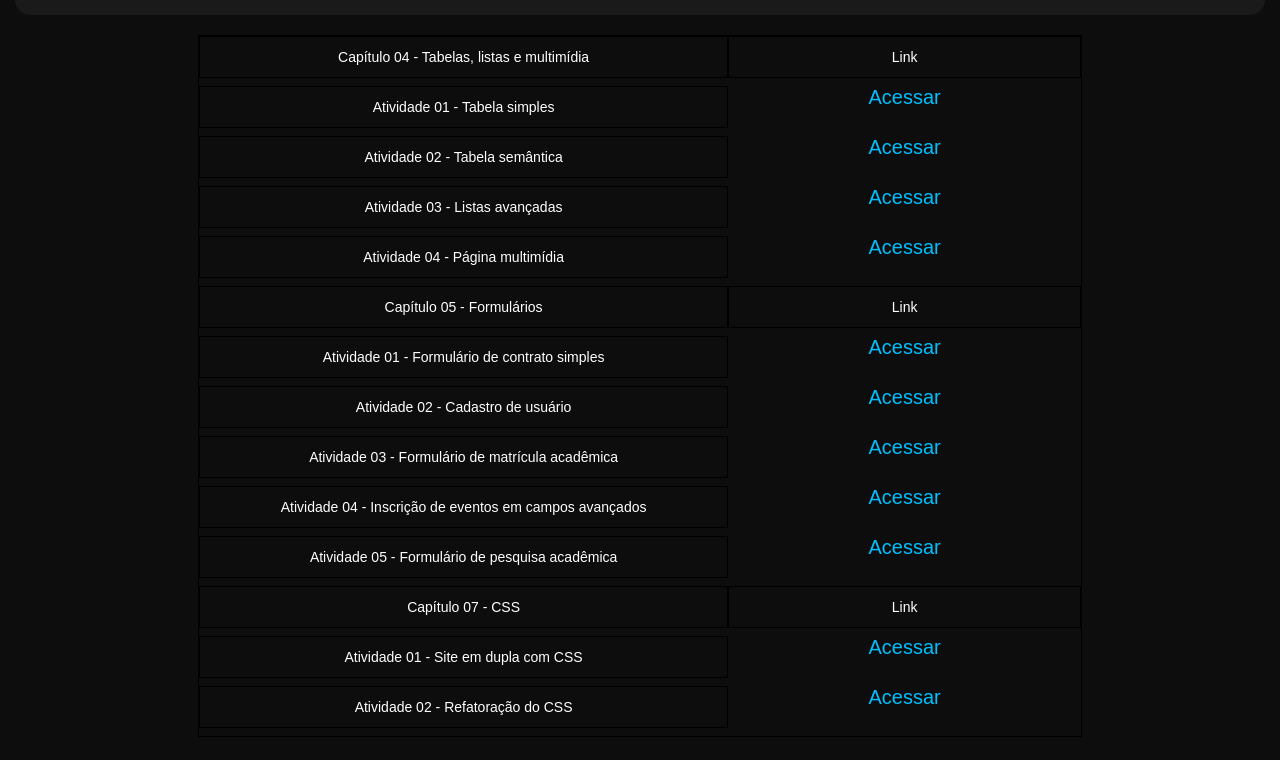
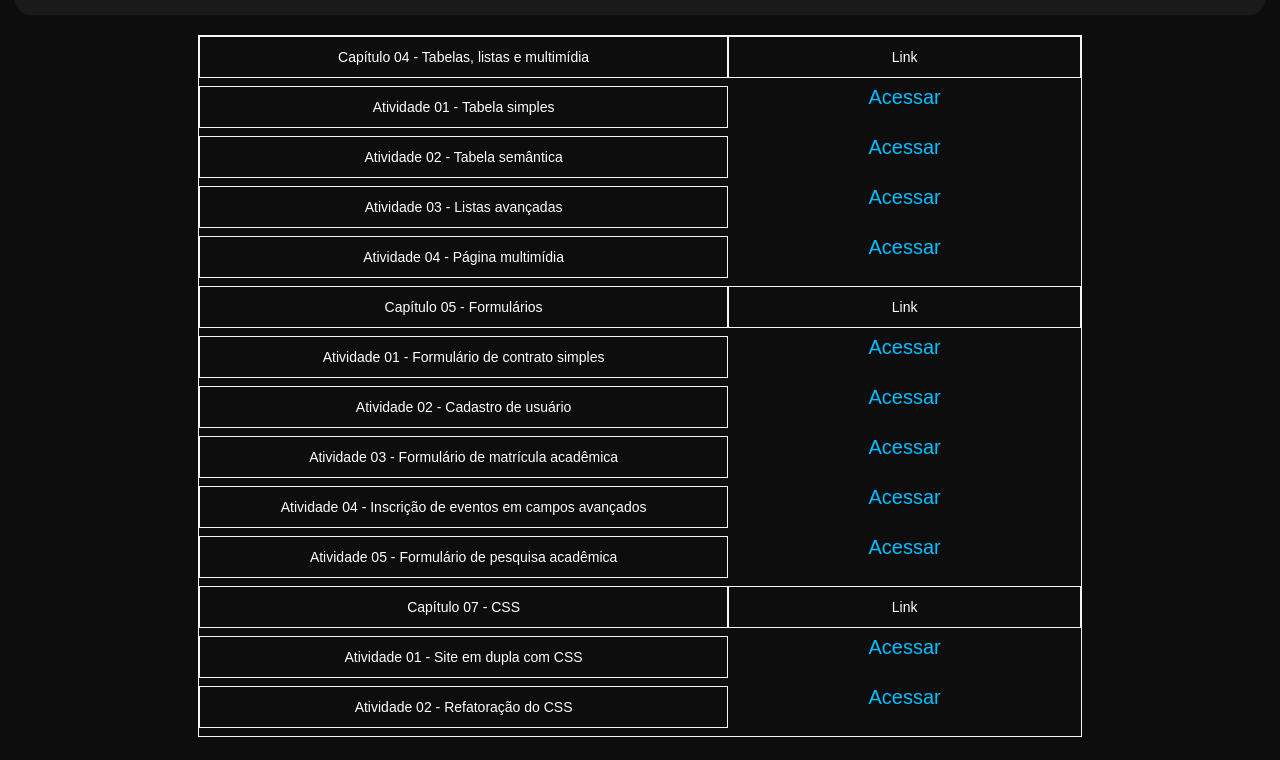
Before and after one commit to Dzai0273/Trabalho, a website: page atividades.html in a window 1280 px wide. Shown: the part 68-828 px from the top of the page. Drawn offline with Linux system fonts and the light colour scheme.

Commit message:
Update style.css

```diff
--- a/style.css
+++ b/style.css
@@ -170,7 +170,7 @@ footer {
   margin: 8px;
   gap: 0;
   text-align: center;
-  border: 1px solid black;
+  border: 1px solid whitesmoke;
   justify-content: center;
 }
 
@@ -181,7 +181,7 @@ footer {
 
 .atividade p, .atividades a{
   padding: 12px;
-  border: 1px solid black
+  border: 1px solid whitesmoke;
 }
 
 .atividade a{
```
